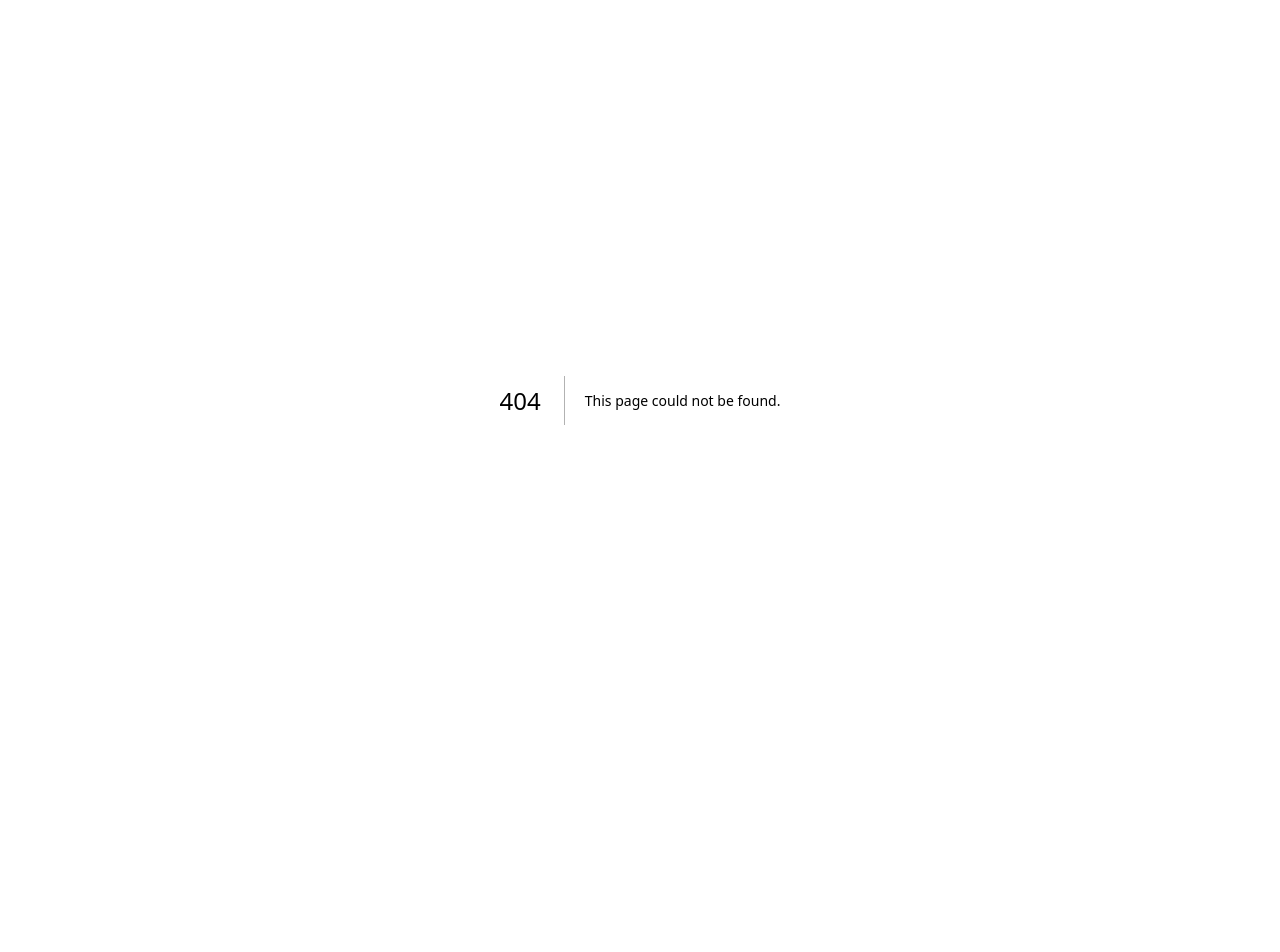
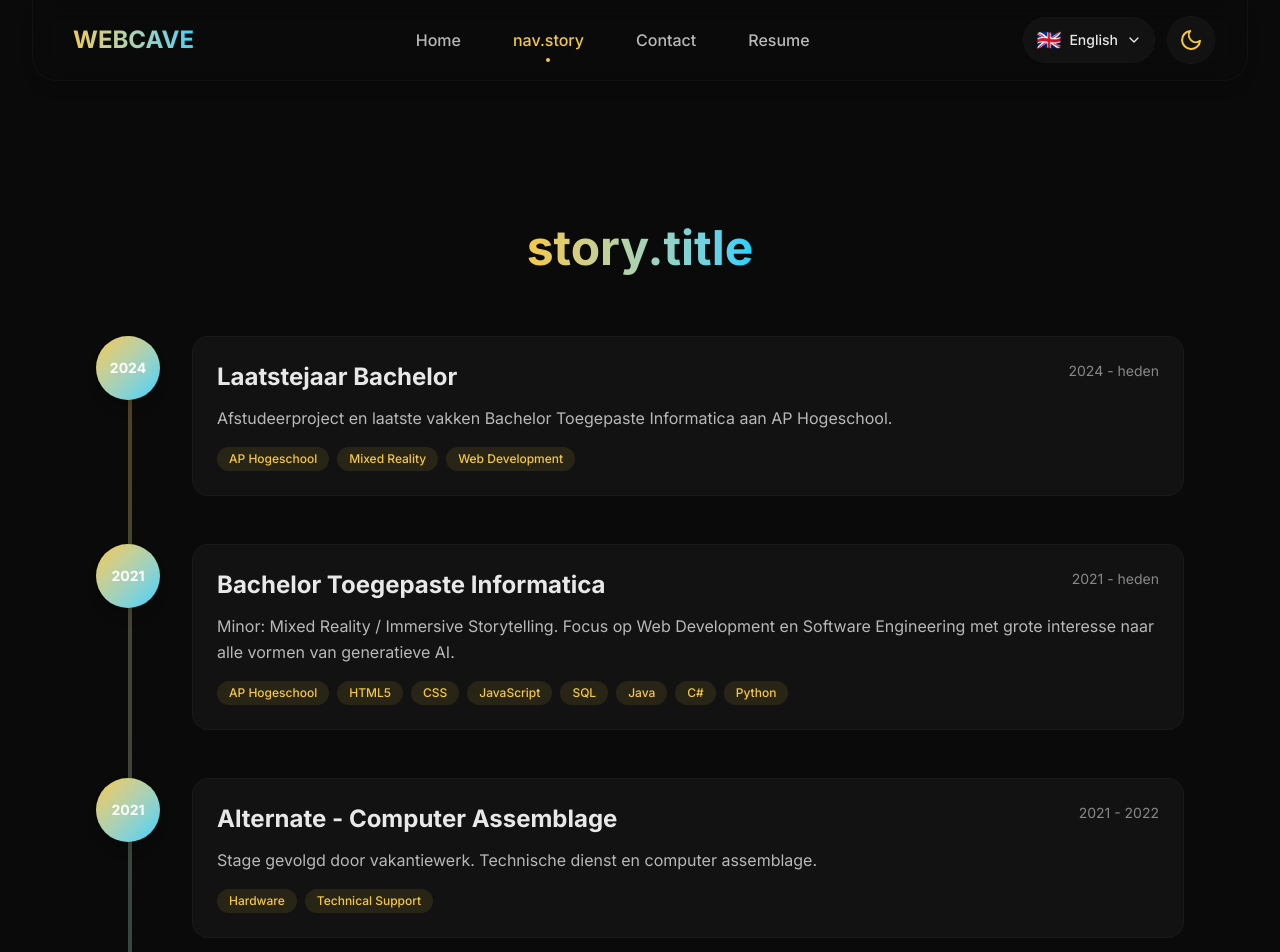
Before and after one commit to DanielGS7/Portfolio, a Next.js app: page /en/story in a window 1280 px wide. Before the commit this address had no page. Shown: the top 952 px of the page. Before the commit the page ends 800 px from the top, so only its background shows below. Built offline with nearby package versions, Linux system fonts and the light colour scheme.

Commit message:
feat: create 'My Story' page with chronological timeline and update homepage to even spacing

```diff
--- a/app/[locale]/page.tsx
+++ b/app/[locale]/page.tsx
@@ -9,13 +9,13 @@ import { getTranslations } from 'next-intl/server';
 export default async function Home() {
   const t = await getTranslations('timeline');
 
-  // Timeline with realistic dates - will expand as we add content sections
+  // Timeline sections for homepage - using even spacing (no dates/years shown)
   const timelineSections = [
-    { id: 'hero', year: 'Now', date: '2024-11-01', label: t('intro'), category: 'story' as const },
-    { id: 'about', year: '2021', date: '2021-09-01', label: t('about'), category: 'story' as const },
-    { id: 'skills', year: '2015', date: '2015-01-01', label: t('skills'), category: 'education' as const },
-    { id: 'projects', year: '2015', date: '2015-09-01', label: t('projects'), category: 'projects' as const },
-    { id: 'services', year: '2014', date: '2014-01-01', label: t('services'), category: 'work' as const },
+    { id: 'hero', year: '', date: '2024-11-01', label: t('intro'), category: 'story' as const },
+    { id: 'about', year: '', date: '2021-09-01', label: t('about'), category: 'story' as const },
+    { id: 'skills', year: '', date: '2015-01-01', label: t('skills'), category: 'education' as const },
+    { id: 'projects', year: '', date: '2015-09-01', label: t('projects'), category: 'projects' as const },
+    { id: 'services', year: '', date: '2014-01-01', label: t('services'), category: 'work' as const },
   ];
 
   return (
--- /dev/null
+++ b/app/[locale]/story/page.tsx
@@ -0,0 +1,148 @@
+import { getTranslations } from 'next-intl/server';
+
+export default async function StoryPage() {
+  const t = await getTranslations('story');
+
+  // Timeline events extracted from CV - chronological order (recent first)
+  const timelineEvents = [
+    {
+      date: '2024',
+      period: '2024 - heden',
+      title: 'Laatstejaar Bachelor',
+      category: 'education',
+      description: 'Afstudeerproject en laatste vakken Bachelor Toegepaste Informatica aan AP Hogeschool.',
+      tags: ['AP Hogeschool', 'Mixed Reality', 'Web Development']
+    },
+    {
+      date: '2021',
+      period: '2021 - heden',
+      title: 'Bachelor Toegepaste Informatica',
+      category: 'education',
+      description: 'Minor: Mixed Reality / Immersive Storytelling. Focus op Web Development en Software Engineering met grote interesse naar alle vormen van generatieve AI.',
+      tags: ['AP Hogeschool', 'HTML5', 'CSS', 'JavaScript', 'SQL', 'Java', 'C#', 'Python']
+    },
+    {
+      date: '2021',
+      period: '2021 - 2022',
+      title: 'Alternate - Computer Assemblage',
+      category: 'work',
+      description: 'Stage gevolgd door vakantiewerk. Technische dienst en computer assemblage.',
+      tags: ['Hardware', 'Technical Support']
+    },
+    {
+      date: '2020',
+      period: '23 - 28 augustus 2020',
+      title: 'Brantano - Interim',
+      category: 'work',
+      description: 'Interim voor AGO tijdens grote uitverkoop periode. Rekken bijvullen en verhoogde hoeveelheid klanten opvangen.',
+      tags: ['Retail', 'Customer Service']
+    },
+    {
+      date: '2019',
+      period: '2019 - 2021',
+      title: 'GO! Atheneum Boom',
+      category: 'education',
+      description: 'Middelbaar onderwijs met specialisatie in informaticabeheer.',
+      tags: ['Middelbaar', 'Informaticabeheer']
+    },
+    {
+      date: '2018',
+      period: '2018 - 2020',
+      title: 'JumpUniverz',
+      category: 'work',
+      description: 'Student job als kassier, cafetaria medewerker, en instructeur/opzichter op het trampolineveld.',
+      tags: ['Student Job', 'Customer Service', 'Instructor']
+    },
+    {
+      date: '2018',
+      period: 'januari - maart 2018',
+      title: 'EHBO Certificaat',
+      category: 'certification',
+      description: 'Cursus EHBO bij Het Rode Kruis. Basis levensreddende handelingen en eerstehulpverlening.',
+      tags: ['EHBO', 'Het Rode Kruis', 'First Aid']
+    },
+    {
+      date: '2015',
+      period: '2015 - heden',
+      title: 'YUM - Oprichter & Webontwikkelaar',
+      category: 'entrepreneurship',
+      description: 'Zaakvoerder van familiebedrijf gespecialiseerd in superfoods (empoweredbyyum.com). Verantwoordelijk voor website design, visuals, contentbeheer, Google Ads, en communicatie met leveranciers en klanten.',
+      tags: ['Entrepreneurship', 'WordPress', 'Squarespace', 'E-commerce', 'Google Ads']
+    },
+    {
+      date: '2014',
+      period: '2014',
+      title: 'Cursus Blindtypen',
+      category: 'skill',
+      description: 'Typeplanet cursus afgerond met 136 apm. Nu gestegen naar 360+ apm.',
+      tags: ['Touch Typing', 'Productivity']
+    },
+    {
+      date: '2010',
+      period: 'Lagere school',
+      title: 'CoderDojo',
+      category: 'education',
+      description: 'Al vanaf de lagere school naar CoderDojo\'s gegaan - een geweldig initiatief voor kinderen om hun eerste stappen in de developer wereld te zetten.',
+      tags: ['CoderDojo', 'Programming', 'Early Start']
+    }
+  ];
+
+  return (
+    <div className="min-h-screen py-32">
+      <div className="max-w-6xl mx-auto px-4 sm:px-6 lg:px-8">
+        <h1 className="text-5xl font-bold mb-16 text-center">
+          <span className="bg-gradient-to-r from-[rgb(var(--color-primary))] to-[rgb(var(--color-accent))] bg-clip-text text-transparent">
+            {t('title')}
+          </span>
+        </h1>
+
+        {/* Timeline */}
+        <div className="relative">
+          {/* Vertical line */}
+          <div className="absolute left-8 top-0 bottom-0 w-1 bg-gradient-to-b from-[rgb(var(--color-primary))] via-[rgb(var(--color-accent))] to-[rgb(var(--color-secondary))] opacity-30" />
+
+          {/* Events */}
+          <div className="space-y-12">
+            {timelineEvents.map((event, index) => (
+              <div key={index} className="relative pl-24">
+                {/* Date marker */}
+                <div className="absolute left-0 flex items-center gap-4">
+                  <div className="w-16 h-16 rounded-full bg-gradient-to-br from-[rgb(var(--color-primary))] to-[rgb(var(--color-accent))] flex items-center justify-center shadow-lg">
+                    <span className="text-white font-bold text-sm">{event.date}</span>
+                  </div>
+                </div>
+
+                {/* Content card */}
+                <div className="glass-strong rounded-2xl p-6 border border-[rgba(var(--color-primary)/0.2)] hover:border-[rgba(var(--color-primary)/0.4)] transition-all">
+                  <div className="flex items-start justify-between mb-3">
+                    <h3 className="text-2xl font-bold text-[rgb(var(--foreground))]">
+                      {event.title}
+                    </h3>
+                    <span className="text-sm text-[rgb(var(--text-muted))] whitespace-nowrap ml-4">
+                      {event.period}
+                    </span>
+                  </div>
+
+                  <p className="text-[rgb(var(--text-light))] mb-4 leading-relaxed">
+                    {event.description}
+                  </p>
+
+                  <div className="flex flex-wrap gap-2">
+                    {event.tags.map((tag, tagIndex) => (
+                      <span
+                        key={tagIndex}
+                        className="px-3 py-1 rounded-full bg-[rgba(var(--color-primary)/0.1)] text-[rgb(var(--color-primary))] text-xs font-medium"
+                      >
+                        {tag}
+                      </span>
+                    ))}
+                  </div>
+                </div>
+              </div>
+            ))}
+          </div>
+        </div>
+      </div>
+    </div>
+  );
+}
--- a/components/layout/header.tsx
+++ b/components/layout/header.tsx
@@ -22,6 +22,7 @@ export function Header() {
 
   const navItems = [
     { href: `/${locale}`, label: t('home') },
+    { href: `/${locale}/story`, label: t('story') },
     { href: `/${locale}/contact`, label: t('contact') },
     { href: `/${locale}/cv`, label: t('cv') },
   ];
--- a/components/ui/timeline-nav.tsx
+++ b/components/ui/timeline-nav.tsx
@@ -19,11 +19,12 @@ interface TimelineSection {
 
 interface TimelineNavProps {
   sections: TimelineSection[];
+  mode?: 'time-based' | 'even-spacing'; // Mode for spacing calculation
 }
 
 type FilterCategory = "all" | "story" | "education" | "projects" | "work";
 
-export function TimelineNav({ sections }: TimelineNavProps) {
+export function TimelineNav({ sections, mode = 'even-spacing' }: TimelineNavProps) {
   const [filter, setFilter] = useState<FilterCategory>("all");
   const [isDropdownOpen, setIsDropdownOpen] = useState(false);
   const timelineRef = useRef<HTMLDivElement>(null);
@@ -94,15 +95,6 @@ export function TimelineNav({ sections }: TimelineNavProps) {
     const viewportHeight = window.innerHeight;
     const headerOffset = -50; // Header height + small breathing room
 
-    // Find date range across all sections (convert strings to Date objects)
-    const dates = sections.map(s => new Date(s.date));
-    const minDate = new Date(Math.min(...dates.map(d => d.getTime())));
-    const maxDate = new Date(Math.max(...dates.map(d => d.getTime())));
-
-    // Get time-based position for this phase (0-100%)
-    const sectionDate = new Date(sections[sectionIndex].date);
-    const timePosition = getTimeBasedPosition(sectionDate, minDate, maxDate);
-
     // Calculate which section is currently in view
     const viewingPosition = scrollProgress + headerOffset;
     let activeIndex = 0;
@@ -118,13 +110,42 @@ export function TimelineNav({ sections }: TimelineNavProps) {
       }
     });
 
-    // Calculate scroll offset to position active phase at center
+    let timelinePosition: number;
+
+    if (mode === 'time-based') {
+      // Time-based positioning
+      const dates = sections.map(s => new Date(s.date));
+      const minDate = new Date(Math.min(...dates.map(d => d.getTime())));
+      const maxDate = new Date(Math.max(...dates.map(d => d.getTime())));
+
+      const sectionDate = new Date(sections[sectionIndex].date);
+      const timePosition = getTimeBasedPosition(sectionDate, minDate, maxDate);
+
       const activeSectionDate = new Date(sections[activeIndex].date);
       const activeTimePosition = getTimeBasedPosition(activeSectionDate, minDate, maxDate);
       const scrollOffset = 50 - activeTimePosition;
 
-    // Apply scroll offset to this phase's time position
-    const timelinePosition = timePosition + scrollOffset;
+      timelinePosition = timePosition + scrollOffset;
+    } else {
+      // Even spacing mode - position based on array index
+      const totalSections = filteredSections.length;
+      const globalIndex = sections.findIndex(s => s.id === sections[sectionIndex].id);
+      const filteredIndex = filteredSections.findIndex(s => s.id === sections[sectionIndex].id);
+
+      // Calculate even position (10% to 90% range)
+      const evenPosition = totalSections > 1
+        ? 10 + (filteredIndex / (totalSections - 1)) * 80
+        : 50;
+
+      // Calculate active position
+      const activeFilteredIndex = filteredSections.findIndex(s => s.id === sections[activeIndex].id);
+      const activeEvenPosition = totalSections > 1
+        ? 10 + (activeFilteredIndex / (totalSections - 1)) * 80
+        : 50;
+
+      const scrollOffset = 50 - activeEvenPosition;
+      timelinePosition = evenPosition + scrollOffset;
+    }
 
     // Calculate opacity based on distance from center (fade at edges)
     const opacity = Math.max(
@@ -251,7 +272,8 @@ export function TimelineNav({ sections }: TimelineNavProps) {
                     }`}
                   />
 
-                  {/* Year (right of dot) */}
+                  {/* Year (right of dot) - only in time-based mode */}
+                  {mode === 'time-based' && section.year && (
                     <span
                       className={`font-mono text-xs ${
                         position.y > 45 && position.y < 55
@@ -261,6 +283,7 @@ export function TimelineNav({ sections }: TimelineNavProps) {
                     >
                       {section.year}
                     </span>
+                  )}
                 </motion.button>
               );
             })}
--- a/lib/i18n/locales/nl.json
+++ b/lib/i18n/locales/nl.json
@@ -1,6 +1,7 @@
 {
   "nav": {
     "home": "Home",
+    "story": "Mijn Verhaal",
     "contact": "Contact",
     "cv": "Curriculum Vitae",
     "linkedin": "LinkedIn"
@@ -122,5 +123,9 @@
     "skills": "Vaardigheden",
     "projects": "Projecten",
     "services": "Diensten"
+  },
+  "story": {
+    "title": "Mijn Verhaal",
+    "subtitle": "Een chronologisch overzicht van mijn reis door onderwijs, werk en ondernemerschap"
   }
 }
```
Lines whose indentation alone changed are shown as unchanged.
